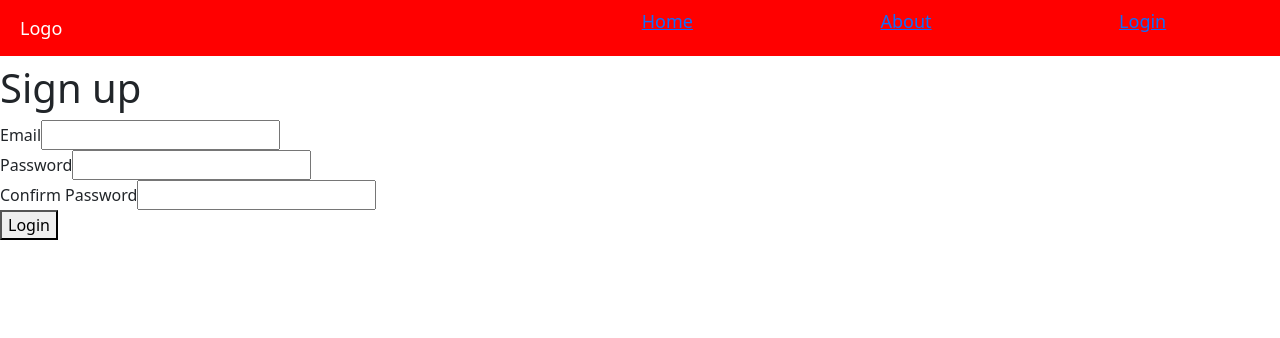
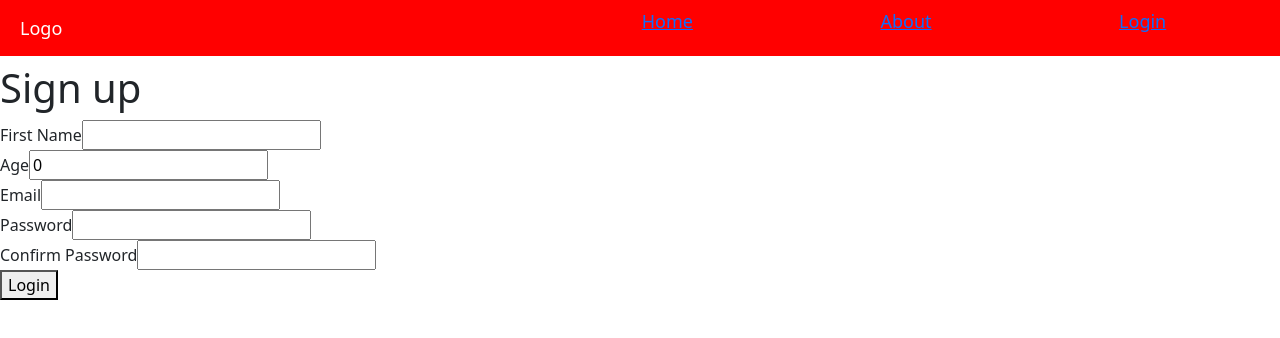
Before and after one commit to Monika-Abhijeet/JR-19-learn-react, a React (Create React App) app: page /signup in a window 1280 px wide. Shown: the top 338 px of the page. Built offline with nearby package versions, Linux system fonts and the light colour scheme.

Commit message:
schema validation

```diff
--- a/src/pages/forms/signup.js
+++ b/src/pages/forms/signup.js
@@ -3,15 +3,19 @@ import * as Yup from "yup";
 
 function Signup() {
   const signupSchema = Yup.object().shape({
+    firstname: Yup.string("First name should be a string").required(
+      "firstname is required"
+    ),
+    age: Yup.number("age should be a number").required(),
     email: Yup.string().email("invalid email").required("email cant be empty"),
     password: Yup.string()
       .required("Password cant be empty")
-      .test("len", "very week", (val) => val.length > 5)
-      .test("len", "week", (val) => val.length > 8),
-    confirmPassword: Yup.string()
-      .required("Password cant be empty")
-      .test("len", "very week", (val) => val.length > 5)
-      .test("len", "week", (val) => val.length > 8),
+      .min(8, "password week")
+      .max(16, "password too long"),
+    confirmPassword: Yup.string().oneOf(
+      [Yup.ref("password")],
+      "password should match"
+    ),
   });
 
   let handleSubmit = (values) => {
@@ -21,12 +25,32 @@ function Signup() {
     <div>
       <h1>Sign up</h1>
       <Formik
-        initialValues={{ email: "", password: "", confirmPassword: "" }}
-        onSubmit={(e) => handleSubmit()}
+        initialValues={{
+          firstname: "",
+          age: 0,
+          email: "",
+          password: "",
+          confirmPassword: "",
+        }}
+        onSubmit={handleSubmit}
         validationSchema={signupSchema}
       >
         {(props) => (
           <Form>
+            <div>
+              <label>First Name</label>
+              <Field type="text" name="firstname" />
+              <ErrorMessage name="firstname">
+                {(error) => <p>{error}</p>}
+              </ErrorMessage>
+            </div>
+            <div>
+              <label>Age</label>
+              <Field type="text" name="age" />
+              <ErrorMessage name="age">
+                {(error) => <p>{error}</p>}
+              </ErrorMessage>
+            </div>
             <div>
               <label>Email</label>
               <Field type="email" name="email" />
@@ -36,14 +60,14 @@ function Signup() {
             </div>
             <div>
               <label>Password</label>
-              <Field type="password" name="password" />
+              <Field type="text" name="password" />
               <ErrorMessage name="password">
                 {(error) => <p>{error}</p>}
               </ErrorMessage>
             </div>
             <div>
               <label>Confirm Password</label>
-              <Field type="password" name="confirmPassword" />
+              <Field type="text" name="confirmPassword" />
               <ErrorMessage name="confirmPassword">
                 {(error) => <p>{error}</p>}
               </ErrorMessage>
```
